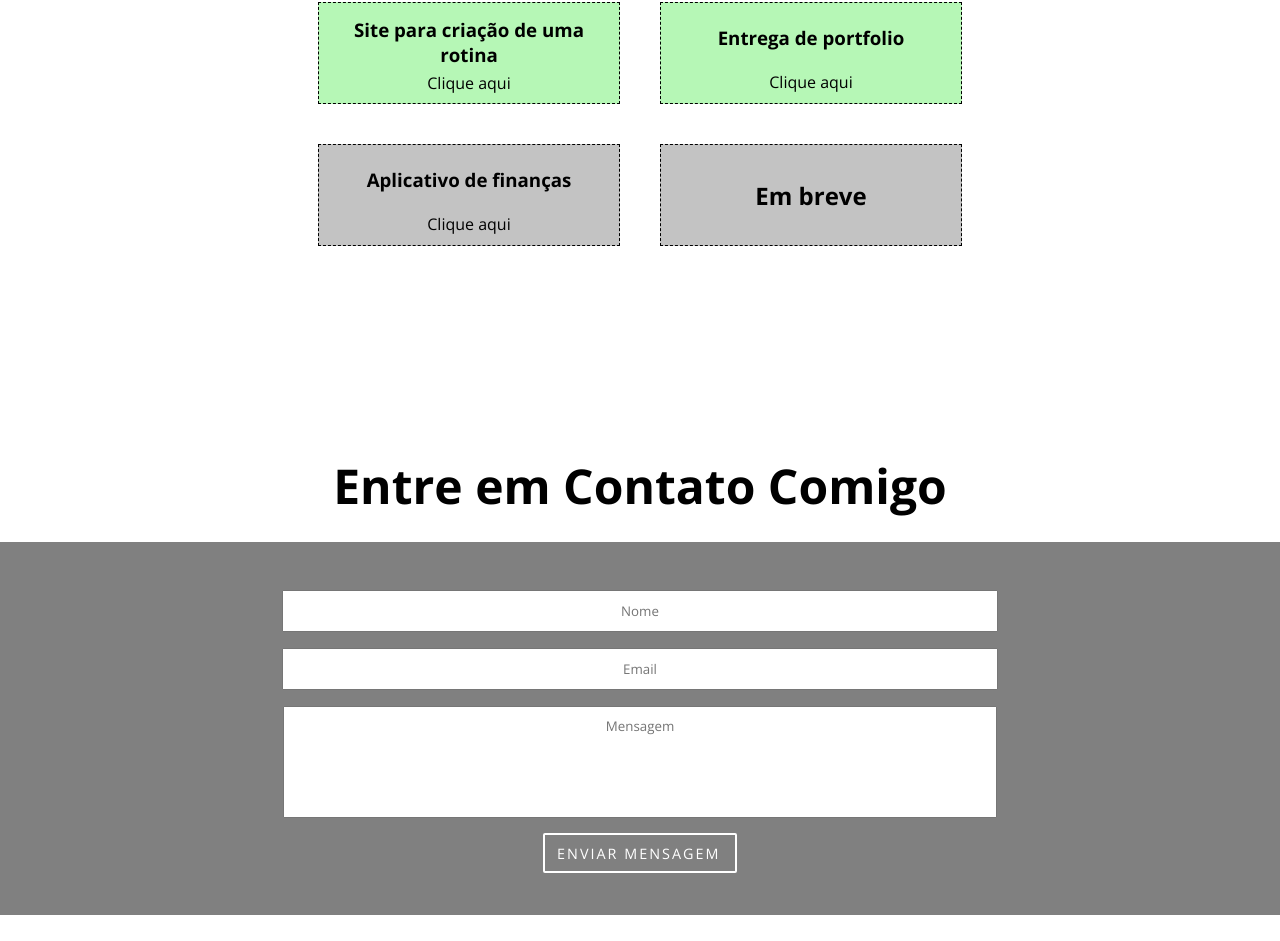
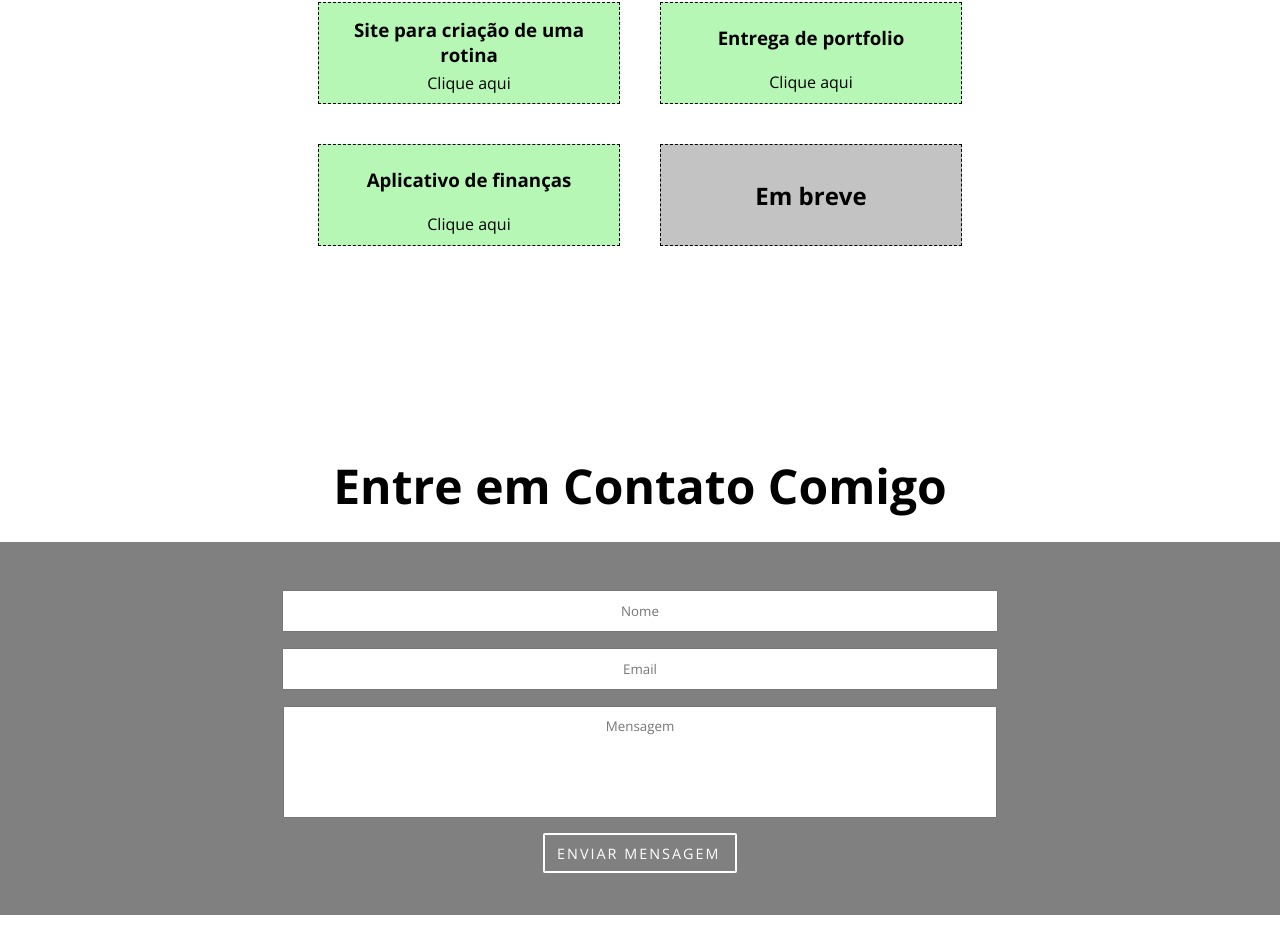
Before and after one commit to GuiFxFarias/PorftolioReact, a React (Create React App) app in the folder my-page/client/: page / in a window 1280 px wide. Shown: the part 1531-2472 px from the top of the page. Built offline with nearby package versions, Linux system fonts and the light colour scheme; grey boxes are pictures that could not be loaded.

Commit message:
adding style for new project

```diff
--- a/my-page/client/src/components/pages/Projects.js
+++ b/my-page/client/src/components/pages/Projects.js
@@ -38,7 +38,7 @@ function Projects() {
                 Clique aqui
               </a>
             </div>
-            <div className="project later">
+            <div className="project">
             <h3 style={{ margin: "auto" }}>Aplicativo de finanças</h3>
               <a
                 href="https://expo.dev/accounts/fariasg/projects/meuApp/builds/018840ac-804a-4eeb-ad31-3ecce3c99a2a"
```
